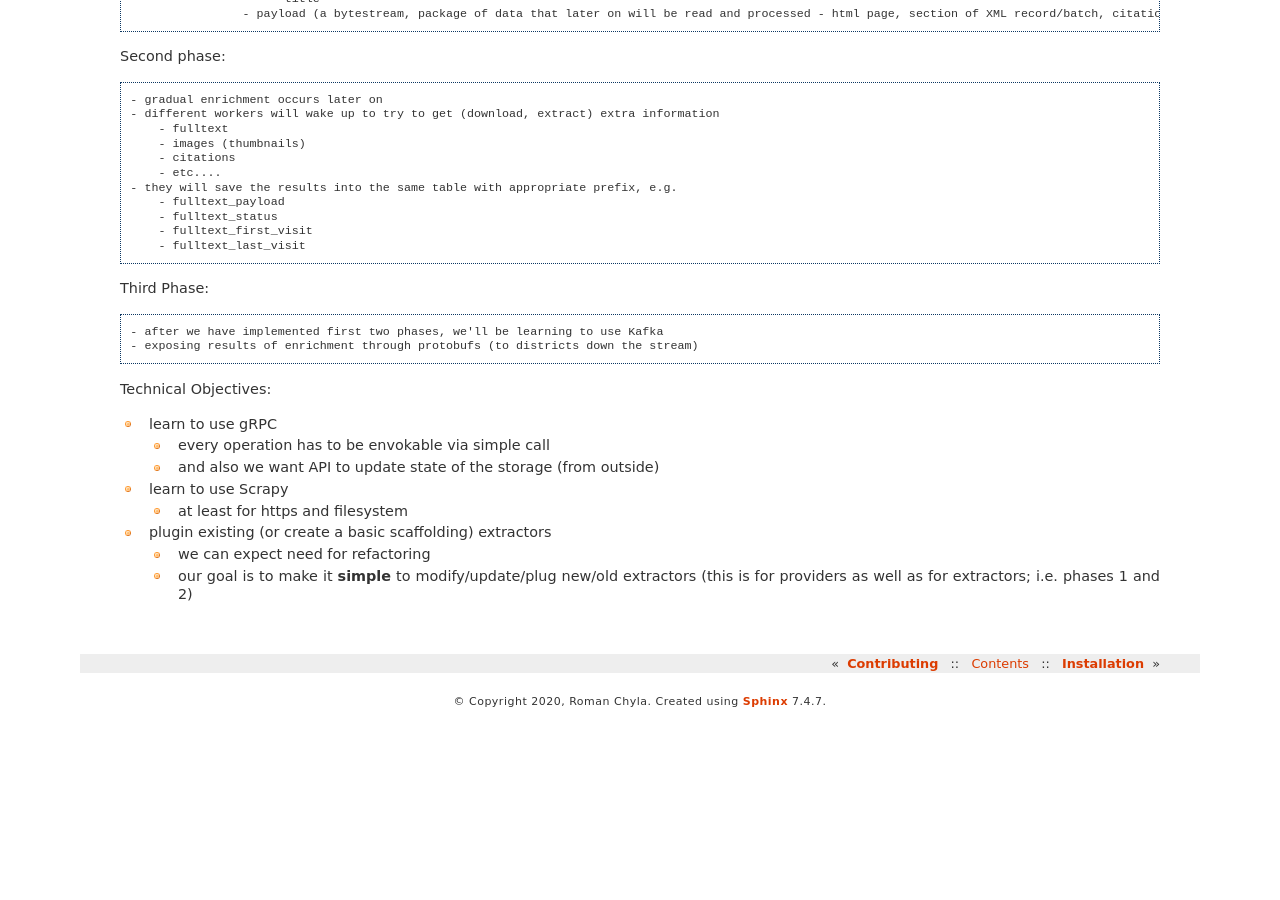
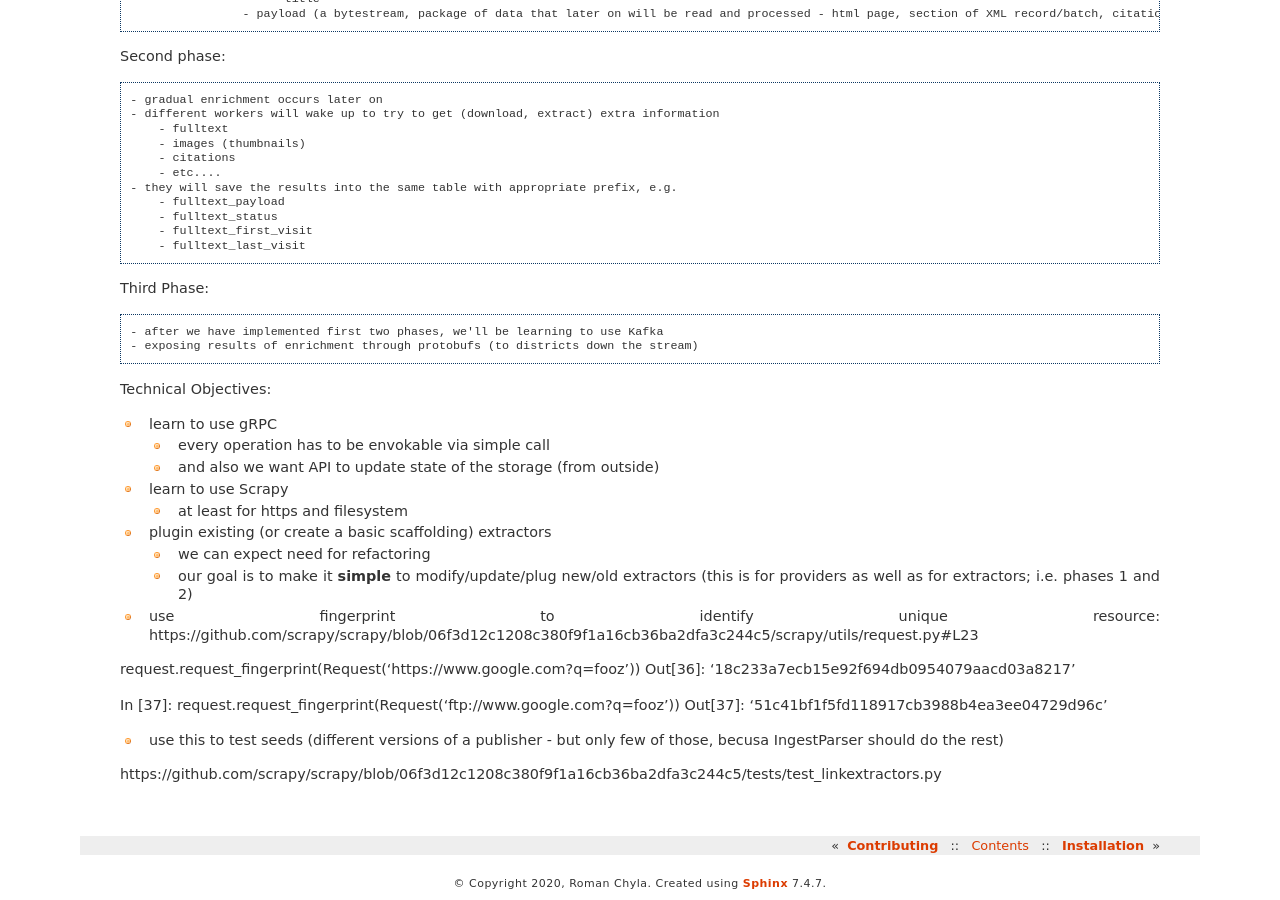
Before and after one commit to adsabs/lvtn-harvester, a Sphinx documentation site: the page built from docs/design.md, in a window 1280 px wide and 900 px high, scrolled down 845 px. Built offline with Sphinx 7.4.7, drawn with Linux system fonts in a browser that asks for light colours; before the commit the page ends 1564 px from its top, so only the background shows below that.

Commit message:
incorporated ingest parser

```diff
--- a/docs/design.md
+++ b/docs/design.md
@@ -77,3 +77,17 @@ Technical Objectives:
 - plugin existing (or create a basic scaffolding) extractors
     - we can expect need for refactoring
     - our goal is to make it **simple** to modify/update/plug new/old extractors (this is for providers as well as for extractors; i.e. phases 1 and 2)
+
+
+- use fingerprint to identify unique resource: https://github.com/scrapy/scrapy/blob/06f3d12c1208c380f9f1a16cb36ba2dfa3c244c5/scrapy/utils/request.py#L23
+
+request.request_fingerprint(Request('https://www.google.com?q=fooz'))
+Out[36]: '18c233a7ecb15e92f694db0954079aacd03a8217'
+
+In [37]: request.request_fingerprint(Request('ftp://www.google.com?q=fooz'))
+Out[37]: '51c41bf1f5fd118917cb3988b4ea3ee04729d96c'
+
+
+- use this to test seeds (different versions of a publisher - but only few of those, becusa IngestParser should do the rest)
+
+https://github.com/scrapy/scrapy/blob/06f3d12c1208c380f9f1a16cb36ba2dfa3c244c5/tests/test_linkextractors.py
--- a/pyproject.toml
+++ b/pyproject.toml
@@ -20,8 +20,9 @@ packages = [
 
 dependencies = [
     'click>=8.0.3',
+    'Scrapy==2.6.1',
     'lvtn1_utils@git+https://github.com/adsabs/lvtn1-utils@main#egg=lvtn1_utils',
-    'Scrapy==2.6.1',
+    'adsingestp@git+https://github.com/adsabs/ADSIngestParser@main#egg=adsingestp',
     # 'package @ git+ssh://git@github.com/adsabs/lvtn1-utils@[v1.1]#egg=lvtn1_utils',
 ]
 
```
